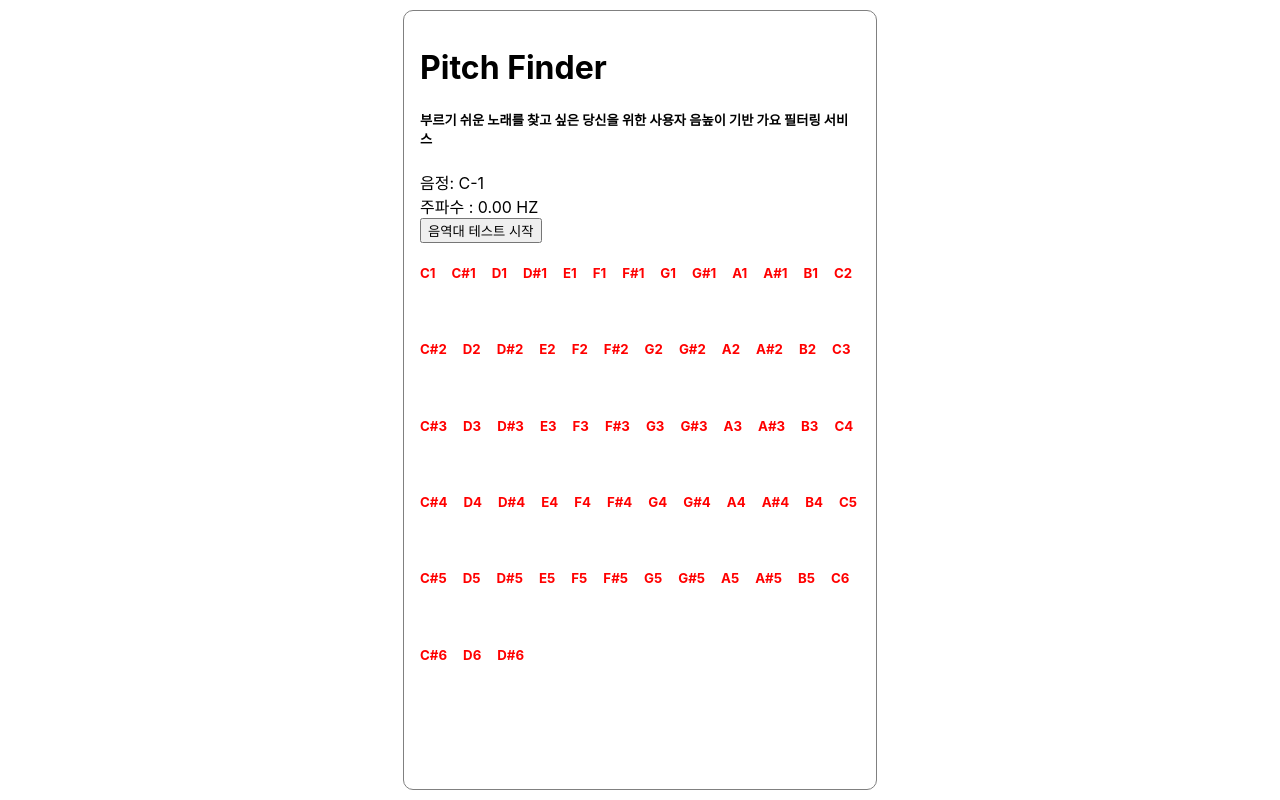
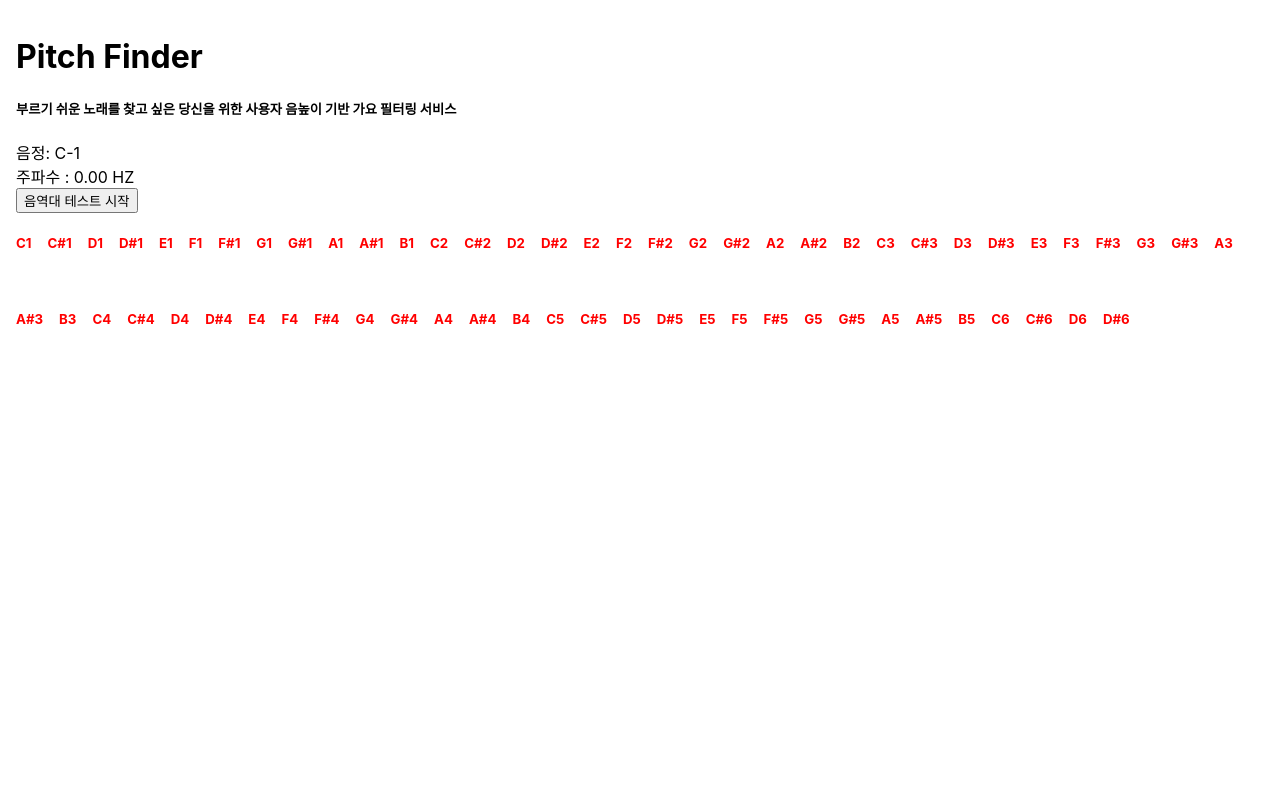
Before and after one commit to K-CoB/pitch-finder-frontend, a React (Create React App) app: page / in a window 1280 px wide. Built offline with nearby package versions, Linux system fonts and the light colour scheme.

Commit message:
💄 style :  레이아웃 수정

```diff
--- a/src/App.css
+++ b/src/App.css
@@ -4,17 +4,16 @@
     justify-content: center;
     align-items: center;
     height: 100vh;
-    padding: 10px;
     box-sizing: border-box;
+    background-color: whitesmoke;
 }
 .view {
     display: flex;
     flex: 1;
     flex-direction: column;
-    max-width: 440px;
-    border-radius: 10px;
-    border: 1px solid gray;
+    background-color: white;
     padding: 1rem;
+    overflow-y: auto;
 }
 .body {
     display: flex;
```
